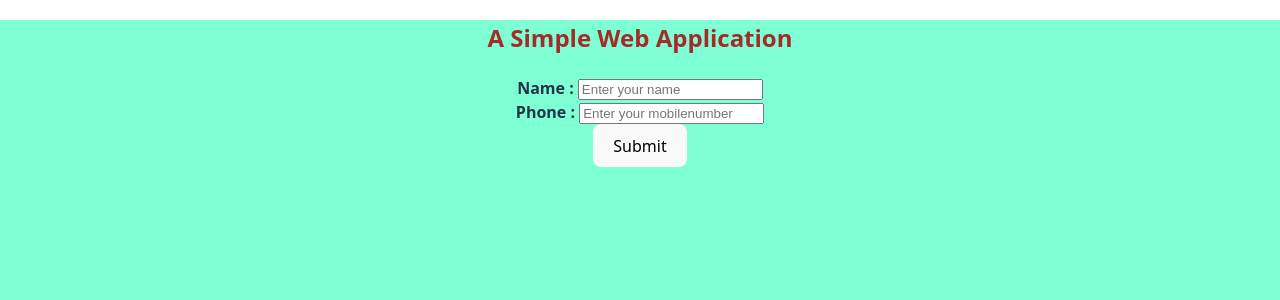
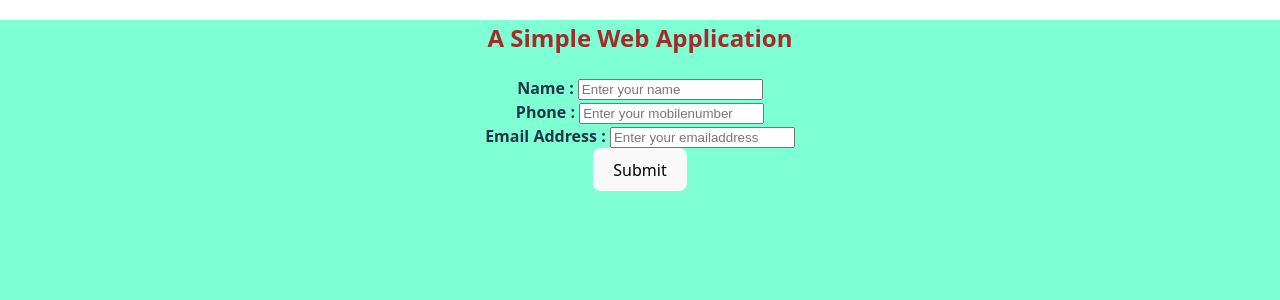
Before and after one commit to manogarik/react-form-app, a React (Vite) app: page / in a window 1280 px wide. Shown: the top 300 px of the page. Built offline with nearby package versions, Linux system fonts and the light colour scheme.

Commit message:
emailfield-added

```diff
--- a/src/components/UserForm/UserForm.jsx
+++ b/src/components/UserForm/UserForm.jsx
@@ -5,26 +5,32 @@
 
     const [name, setName] = useState("");
     const [phone, setPhone] = useState("");
+    const [email, setEmail] = useState("");
 
  //On submission
  const handleSubmit = (e) =>{
     e.preventDefault();
-    alert(`Name : ${name}\n Phone : ${phone}`);
+    alert(`Name : ${name}\n Phone : ${phone}\n Email : ${email}`);
     //clearform
     setName("");
+    setPhone("");
+    setEmail("");
  };
 
  return(
     <form className="formstyle" onSubmit={handleSubmit}>
         <div>
-
             <label>Name  : </label>
             <input type="text" value={name} onChange={(e) => setName(e.target.value)} placeholder="Enter your name"/>
         </div>
         <div>
             <label>Phone : </label>
-            <input type="tel" value={phone} on onChange={(e) => setPhone(e.target.value)} placeholder="Enter your mobilenumber"/>
+            <input type="tel" value={phone} onChange={(e) => setPhone(e.target.value)} placeholder="Enter your mobilenumber"/>
 
+        </div>
+        <div>
+            <label>Email Address : </label>
+            <input type="email" value={email} onChange={(e) => setEmail(e.target.value)} placeholder="Enter your emailaddress"/>
         </div>
         <button type="submit">Submit</button>
     </form>
```
